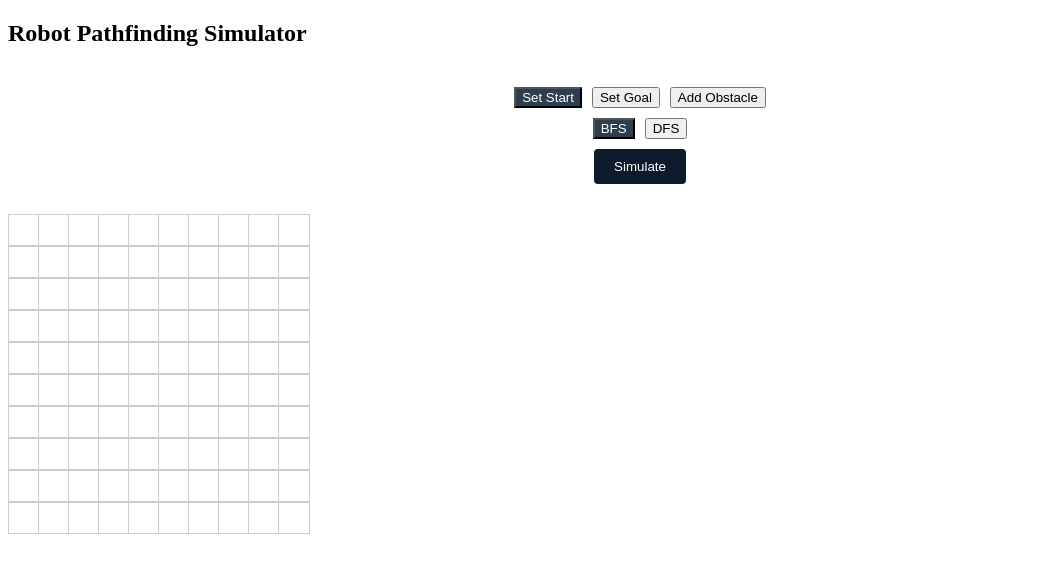
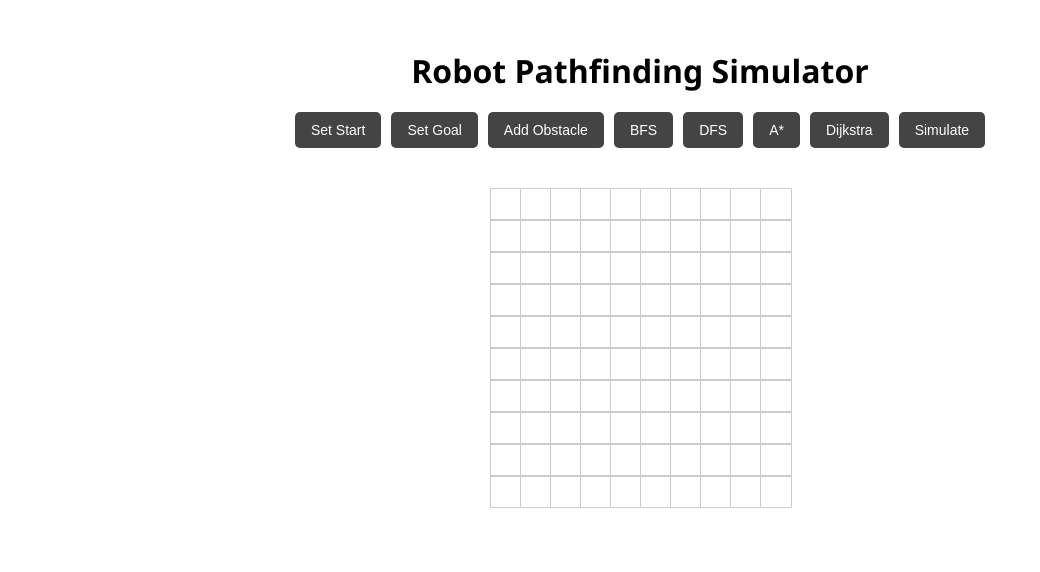
Before and after one commit to prism7ai/robot-sim-react, a React (Create React App) app: page / in a window 1280 px wide. Shown: the top 572 px of the page, without its empty margins (0-1040 px from the left). Built offline with nearby package versions, Linux system fonts and the light colour scheme.

Commit message:
Added A* pathfinding algorithm

```diff
--- a/src/App.css
+++ b/src/App.css
@@ -1,23 +1,58 @@
-.grid {
-  display: inline-block;
+/* Center everything in the main container */
+.App {
+  display: flex;
+  flex-direction: column;
+  align-items: center;
+  text-align: center;
+  padding: 20px;
+  font-family: 'Segoe UI', sans-serif;
 }
-.row {
+
+/* Title */
+h1 {
+  margin-bottom: 20px;
+}
+
+/* Control buttons area */
+.controls {
   display: flex;
+  flex-wrap: wrap;
+  justify-content: center;  /* 👈 ensures buttons are centered */
+  gap: 10px;
+  margin-bottom: 20px;
 }
+
+/* Buttons styling */
+button {
+  padding: 10px 16px;
+  font-size: 14px;
+  border: none;
+  border-radius: 5px;
+  background-color: #444;
+  color: white;
+  cursor: pointer;
+  transition: background-color 0.2s ease-in-out;
+}
+
+button:hover {
+  background-color: #666;
+}
+
+button.active {
+  background-color: #007bff;
+  color: white;
+}
+
+/* Grid wrapper */
+.grid-container {
+  display: flex;
+  justify-content: center;
+  margin-top: 20px;
+}
+
+/* Each cell */
 .cell {
   width: 30px;
   height: 30px;
   border: 1px solid #ccc;
 }
-.cell.start {
-  background-color: green;
-}
-.cell.goal {
-  background-color: red;
-}
-.cell.obstacle {
-  background-color: black;
-}
-.cell.robot {
-  background-color: blue;
-}
--- a/src/App.js
+++ b/src/App.js
@@ -1,99 +1,75 @@
 import React, { useState } from 'react';
-import Grid from './Grid';
-import ControlPanel from './ControlPanel';
+import './App.css';
+import Grid from './components/Grid';
+import ControlPanel from './components/ControlPanel';
 import { bfs } from './algorithms/bfs';
 import { dfs } from './algorithms/dfs';
+import { astar } from './algorithms/astar';
+import { dijkstra } from './algorithms/dijkstra';
 
-export default function App() {
-  const [gridSize] = useState(10);
-  const [grid, setGrid] = useState([]);
+function App() {
+  const gridSize = 10;
   const [start, setStart] = useState(null);
   const [goal, setGoal] = useState(null);
   const [obstacles, setObstacles] = useState([]);
-  const [algo, setAlgo] = useState('bfs');
   const [mode, setMode] = useState('start');
+  const [algo, setAlgo] = useState('');
+  const [path, setPath] = useState([]);
 
   const handleCellClick = (x, y) => {
-    if (mode === 'start') setStart([x, y]);
-    else if (mode === 'goal') setGoal([x, y]);
-    else if (mode === 'obstacle') setObstacles([...obstacles, [x, y]]);
+    const pos = [x, y];
+    if (mode === 'start') setStart(pos);
+    else if (mode === 'goal') setGoal(pos);
+    else if (mode === 'obstacle') {
+      const exists = obstacles.some(([ox, oy]) => ox === x && oy === y);
+      if (!exists) setObstacles([...obstacles, pos]);
+    }
   };
 
   const startSimulation = () => {
     if (!start || !goal) {
-    alert("Set both start and goal positions.");
+      alert('Please set both start and goal points!');
       return;
     }
 
     let path = [];
 
-  try {
-    path = algo === 'bfs'
-      ? bfs(start, goal, obstacles, gridSize)
-      : dfs(start, goal, obstacles, gridSize);
-
-    if (!Array.isArray(path)) {
-      throw new Error("Algorithm did not return a path array");
-    }
-  } catch (error) {
-    console.error("Simulation error:", error);
-    alert("Pathfinding failed. Check console.");
-    return;
-  }
+    if (algo === 'bfs') path = bfs(start, goal, obstacles, gridSize);
+    else if (algo === 'dfs') path = dfs(start, goal, obstacles, gridSize);
+    else if (algo === 'astar') path = astar(start, goal, obstacles, gridSize);
+    else if (algo === 'dijkstra') path = dijkstra(start, goal, obstacles, gridSize);
 
     animatePath(path);
   };
 
   const animatePath = (path) => {
-  if (!Array.isArray(path)) {
-    console.error("Path is not an array:", path);
-    return;
-  }
-
     let i = 0;
     const interval = setInterval(() => {
-    if (i >= path.length) {
-      clearInterval(interval);
-      return;
-    }
-
-    const point = path[i];
-    if (!Array.isArray(point) || point.length !== 2) {
-      console.warn("Invalid point in path at index", i, ":", point);
+      if (i >= path.length) return clearInterval(interval);
+      setPath(path.slice(0, i + 1));
       i++;
-      return;
-    }
-
-    const [x, y] = point;
-
-    setGrid(() => {
-      const newGrid = Array.from({ length: gridSize }, () => Array(gridSize).fill(''));
-      obstacles.forEach(([ox, oy]) => newGrid[ox][oy] = 'obstacle');
-      if (start) newGrid[start[0]][start[1]] = 'start';
-      if (goal) newGrid[goal[0]][goal[1]] = 'goal';
-      newGrid[x][y] = 'robot';
-      return newGrid;
-    });
-
-    i++;
-  }, 150);
+    }, 100);
   };
 
   return (
-    <div>
-      <h2>Robot Pathfinding Simulator</h2>
+    <div className="App">
+      <h1>Robot Pathfinding Simulator</h1>
       <ControlPanel
-        mode={mode}
         setMode={setMode}
+        setAlgo={setAlgo}
         algo={algo}
-        setAlgo={setAlgo}
         startSimulation={startSimulation}
       />
       <Grid
         gridSize={gridSize}
-        grid={grid}
+        start={start}
+        goal={goal}
+        obstacles={obstacles}
+        path={path}
         onCellClick={handleCellClick}
       />
     </div>
   );
 }
+
+export default App;
--- a/src/ControlPanel.js
+++ /dev/null
@@ -1,44 +0,0 @@
-import React from 'react';
-
-export default function ControlPanel({
-  mode,
-  setMode,
-  algo,
-  setAlgo,
-  startSimulation
-}) {
-  const isActive = (val, type) => (
-    (type === 'mode' && mode === val) || (type === 'algo' && algo === val)
-      ? { backgroundColor: '#2c3e50', color: 'white' }
-      : {}
-  );
-
-  return (
-    <div style={{
-      padding: '20px',
-      marginBottom: '10px',
-      display: 'flex',
-      flexDirection: 'column',
-      alignItems: 'center'
-    }}>
-      <div style={{ display: 'flex', gap: '10px', flexWrap: 'wrap', marginBottom: '10px' }}>
-        <button style={isActive('start', 'mode')} onClick={() => setMode('start')}>Set Start</button>
-        <button style={isActive('goal', 'mode')} onClick={() => setMode('goal')}>Set Goal</button>
-        <button style={isActive('obstacle', 'mode')} onClick={() => setMode('obstacle')}>Add Obstacle</button>
-      </div>
-
-      <div style={{ display: 'flex', gap: '10px', marginBottom: '10px' }}>
-        <button style={isActive('bfs', 'algo')} onClick={() => setAlgo('bfs')}>BFS</button>
-        <button style={isActive('dfs', 'algo')} onClick={() => setAlgo('dfs')}>DFS</button>
-      </div>
-
-      <button style={{
-        padding: '10px 20px',
-        backgroundColor: '#0c1b2c',
-        color: 'white',
-        borderRadius: '4px',
-        border: 'none'
-      }} onClick={startSimulation}>Simulate</button>
-    </div>
-  );
-}
--- a/src/Grid.js
+++ /dev/null
@@ -1,29 +0,0 @@
-import React from 'react';
-
-export default function Grid({ gridSize, grid, onCellClick }) {
-  return (
-    <div style={{ display: 'grid', gridTemplateColumns: `repeat(${gridSize}, 30px)` }}>
-      {[...Array(gridSize)].map((_, x) =>
-        [...Array(gridSize)].map((_, y) => {
-          let color = 'white';
-          const cell = grid[x]?.[y];
-          if (cell === 'start') color = 'green';
-          else if (cell === 'goal') color = 'red';
-          else if (cell === 'obstacle') color = 'black';
-          else if (cell === 'robot') color = '#87CEFA';
-
-          return (
-            <div key={`${x}-${y}`}
-              onClick={() => onCellClick(x, y)}
-              style={{
-                width: 30,
-                height: 30,
-                border: '1px solid #ccc',
-                backgroundColor: color
-              }} />
-          );
-        })
-      )}
-    </div>
-  );
-}
--- /dev/null
+++ b/src/algorithms/astar.js
@@ -0,0 +1,47 @@
+export function astar(start, goal, obstacles, gridSize) {
+  const isValid = (x, y) => (
+    x >= 0 && x < gridSize && y >= 0 && y < gridSize &&
+    !obstacles.some(([ox, oy]) => ox === x && oy === y)
+  );
+
+  const heuristic = ([x1, y1], [x2, y2]) => Math.abs(x1 - x2) + Math.abs(y1 - y2);
+
+  const openSet = [start];
+  const cameFrom = {};
+  const gScore = {};
+  const fScore = {};
+  const key = ([x, y]) => `${x},${y}`;
+
+  gScore[key(start)] = 0;
+  fScore[key(start)] = heuristic(start, goal);
+
+  while (openSet.length > 0) {
+    openSet.sort((a, b) => fScore[key(a)] - fScore[key(b)]);
+    const current = openSet.shift();
+    if (current[0] === goal[0] && current[1] === goal[1]) {
+      let path = [current];
+      while (key(path[0]) in cameFrom) {
+        path.unshift(cameFrom[key(path[0])]);
+      }
+      return path;
+    }
+
+    const [x, y] = current;
+    for (const [dx, dy] of [[1,0], [-1,0], [0,1], [0,-1]]) {
+      const neighbor = [x + dx, y + dy];
+      if (!isValid(...neighbor)) continue;
+
+      const tentativeG = (gScore[key(current)] ?? Infinity) + 1;
+      if (tentativeG < (gScore[key(neighbor)] ?? Infinity)) {
+        cameFrom[key(neighbor)] = current;
+        gScore[key(neighbor)] = tentativeG;
+        fScore[key(neighbor)] = tentativeG + heuristic(neighbor, goal);
+        if (!openSet.some(n => key(n) === key(neighbor))) {
+          openSet.push(neighbor);
+        }
+      }
+    }
+  }
+
+  return []; // no path found
+}
--- /dev/null
+++ b/src/algorithms/dijkstra.js
@@ -0,0 +1,54 @@
+export function dijkstra(start, goal, obstacles, gridSize) {
+  const key = ([x, y]) => `${x},${y}`;
+
+  const isValid = (x, y) =>
+    x >= 0 && x < gridSize &&
+    y >= 0 && y < gridSize &&
+    !obstacles.some(([ox, oy]) => ox === x && oy === y);
+
+  const directions = [
+    [1, 0], [-1, 0], [0, 1], [0, -1]
+  ];
+
+  const distance = {};
+  const parent = {};
+  const visited = new Set();
+  const queue = [];
+
+  distance[key(start)] = 0;
+  queue.push({ pos: start, dist: 0 });
+
+  while (queue.length > 0) {
+    // Sort by distance (priority queue)
+    queue.sort((a, b) => a.dist - b.dist);
+    const { pos: [x, y], dist } = queue.shift();
+
+    if (visited.has(key([x, y]))) continue;
+    visited.add(key([x, y]));
+
+    if (x === goal[0] && y === goal[1]) {
+      // Reconstruct path
+      let path = [[x, y]];
+      while (key(path[0]) in parent) {
+        path.unshift(parent[key(path[0])]);
+      }
+      return path;
+    }
+
+    for (const [dx, dy] of directions) {
+      const nx = x + dx, ny = y + dy;
+      const nKey = key([nx, ny]);
+
+      if (!isValid(nx, ny) || visited.has(nKey)) continue;
+
+      const newDist = dist + 1;
+      if (distance[nKey] === undefined || newDist < distance[nKey]) {
+        distance[nKey] = newDist;
+        parent[nKey] = [x, y];
+        queue.push({ pos: [nx, ny], dist: newDist });
+      }
+    }
+  }
+
+  return []; // No path found
+}
--- /dev/null
+++ b/src/components/ControlPanel.css
@@ -0,0 +1 @@
+/* placeholder styles for ControlPanel */
--- /dev/null
+++ b/src/components/ControlPanel.js
@@ -0,0 +1,33 @@
+import React from 'react';
+
+export default function ControlPanel({ setMode, setAlgo, startSimulation, algo }) {
+  return (
+    <div style={{ marginBottom: '20px', display: 'flex', flexWrap: 'wrap', gap: '10px' }}>
+      <button onClick={() => setMode('start')}>Set Start</button>
+      <button onClick={() => setMode('goal')}>Set Goal</button>
+      <button onClick={() => setMode('obstacle')}>Add Obstacle</button>
+
+      <button
+        onClick={() => setAlgo('bfs')}
+        style={{ backgroundColor: algo === 'bfs' ? '#333' : '' }}
+      >BFS</button>
+
+      <button
+        onClick={() => setAlgo('dfs')}
+        style={{ backgroundColor: algo === 'dfs' ? '#333' : '' }}
+      >DFS</button>
+
+      <button
+        onClick={() => setAlgo('astar')}
+        style={{ backgroundColor: algo === 'astar' ? '#333' : '' }}
+      >A*</button>
+
+      <button
+       onClick={() => setAlgo('dijkstra')}
+       style={{ backgroundColor: algo === 'dijkstra' ? '#333' : '' }}
+      >Dijkstra</button>
+
+      <button onClick={startSimulation}>Simulate</button>
+    </div>
+  );
+}
--- /dev/null
+++ b/src/components/Grid.js
@@ -0,0 +1,39 @@
+import React from 'react';
+import '../App.css';
+ // Optional, if not already globally imported
+
+export default function Grid({ gridSize, start, goal, obstacles, path, onCellClick }) {
+  const getCellType = (x, y) => {
+    if (start && x === start[0] && y === start[1]) return 'start';
+    if (goal && x === goal[0] && y === goal[1]) return 'goal';
+    if (obstacles.some(([ox, oy]) => ox === x && oy === y)) return 'obstacle';
+    if (path.some(([px, py]) => px === x && py === y)) return 'robot';
+    return '';
+  };
+
+  return (
+    <div className="grid-container">
+      <div style={{ display: 'grid', gridTemplateColumns: `repeat(${gridSize}, 30px)` }}>
+        {[...Array(gridSize)].map((_, x) =>
+          [...Array(gridSize)].map((_, y) => {
+            const type = getCellType(x, y);
+            let backgroundColor = 'white';
+            if (type === 'start') backgroundColor = 'green';
+            else if (type === 'goal') backgroundColor = 'red';
+            else if (type === 'obstacle') backgroundColor = 'black';
+            else if (type === 'robot') backgroundColor = '#00bfff';
+
+            return (
+              <div
+                key={`${x}-${y}`}
+                onClick={() => onCellClick(x, y)}
+                className="cell"
+                style={{ backgroundColor }}
+              />
+            );
+          })
+        )}
+      </div>
+    </div>
+  );
+}
```
Lines whose indentation alone changed are shown as unchanged.
